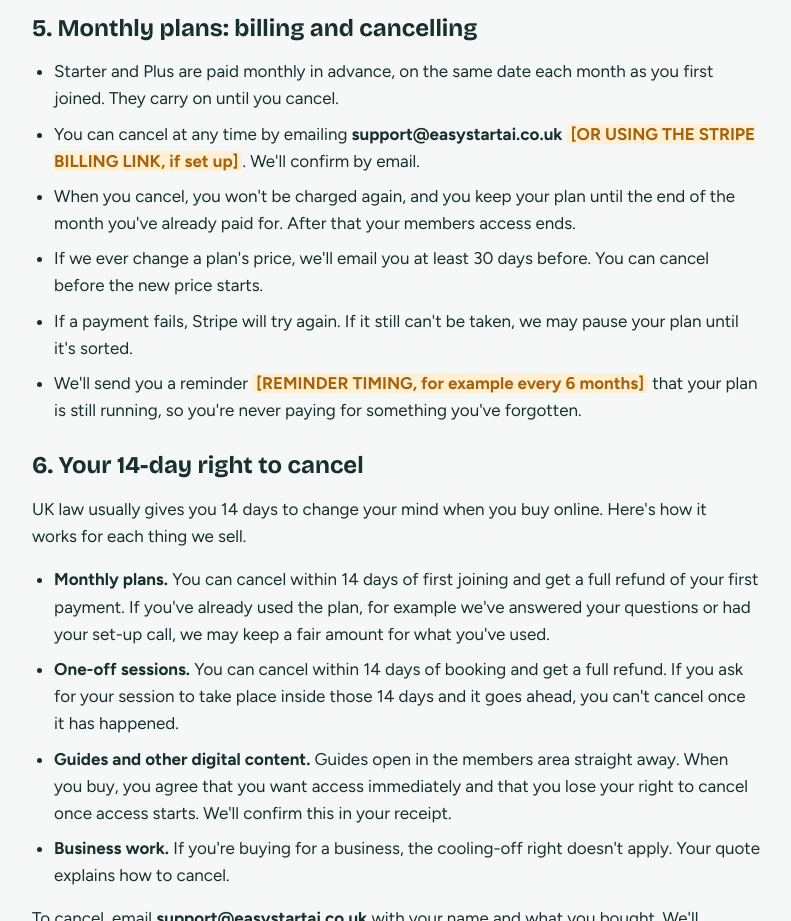
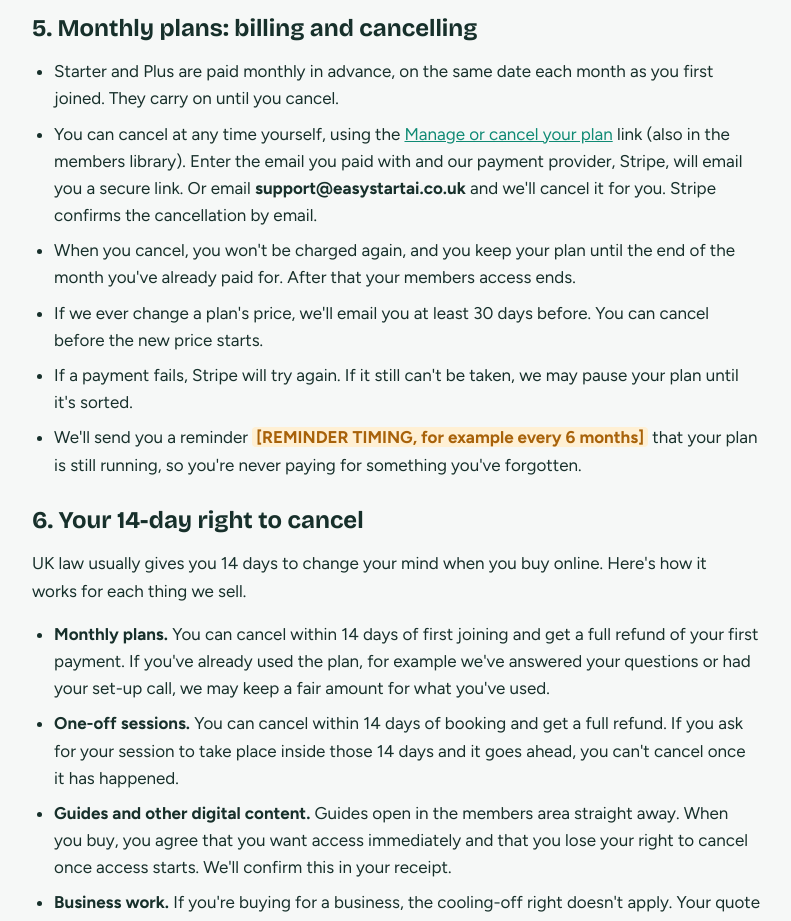
Before and after one commit to michaeldavies317-beep/AIWebSite, a plain HTML site: page terms/index.html in a window 1280 px wide. Shown: the part 1880-2801 px from the top of the page, without its empty margins (244-1035 px from the left). Drawn offline with nearby package versions, Linux system fonts and the light colour scheme.

Commit message:
Add 'Manage or cancel your plan' Stripe portal link (test mode)
Members library, welcome page and terms now link to the Stripe
customer portal login page. README launch checklist covers the
live swap and the cancel-alert workflow.

Co-Authored-By: Claude Opus 5.5 <noreply@anthropic.com>
Claude-Session: https://claude.ai/code/session_01KQZXZ7Y1DQCiyZMBinw63A

```diff
--- a/terms/index.html
+++ b/terms/index.html
@@ -64,7 +64,7 @@
 <h2>5. Monthly plans: billing and cancelling</h2>
 <ul>
   <li>Starter and Plus are paid monthly in advance, on the same date each month as you first joined. They carry on until you cancel.</li>
-  <li>You can cancel at any time by emailing <strong>support@easystartai.co.uk</strong> <span class="ph">[OR USING THE STRIPE BILLING LINK, if set up]</span>. We'll confirm by email.</li>
+  <li>You can cancel at any time yourself, using the <a href="https://billing.stripe.com/p/login/test_3cI5kDbRhdL1e0T7f85AQ00" target="_blank" rel="noopener">Manage or cancel your plan</a> link (also in the members library). Enter the email you paid with and our payment provider, Stripe, will email you a secure link. Or email <strong>support@easystartai.co.uk</strong> and we'll cancel it for you. Stripe confirms the cancellation by email.</li>
   <li>When you cancel, you won't be charged again, and you keep your plan until the end of the month you've already paid for. After that your members access ends.</li>
   <li>If we ever change a plan's price, we'll email you at least 30 days before. You can cancel before the new price starts.</li>
   <li>If a payment fails, Stripe will try again. If it still can't be taken, we may pause your plan until it's sorted.</li>
```
Also changed, not shown: members/index.html (+1 -0 lines), welcome/index.html (+1 -1 lines), README.md.
